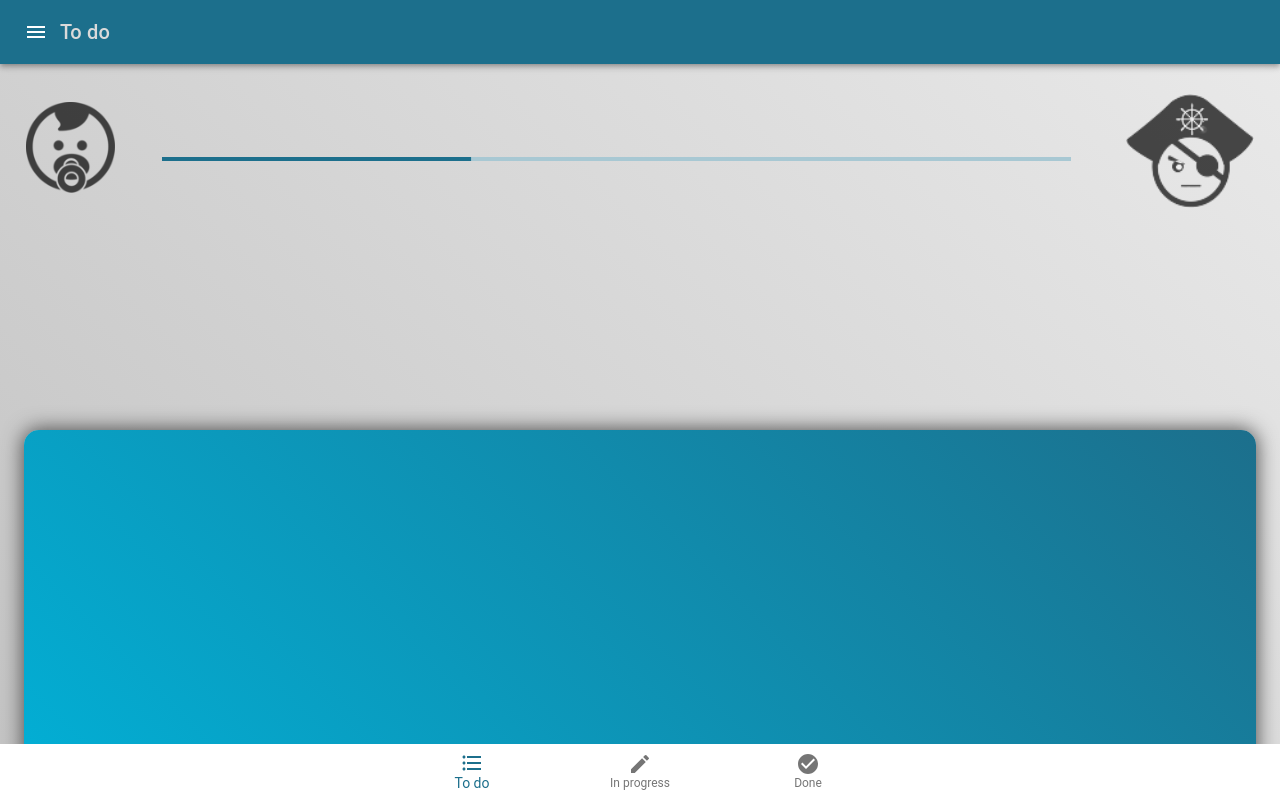
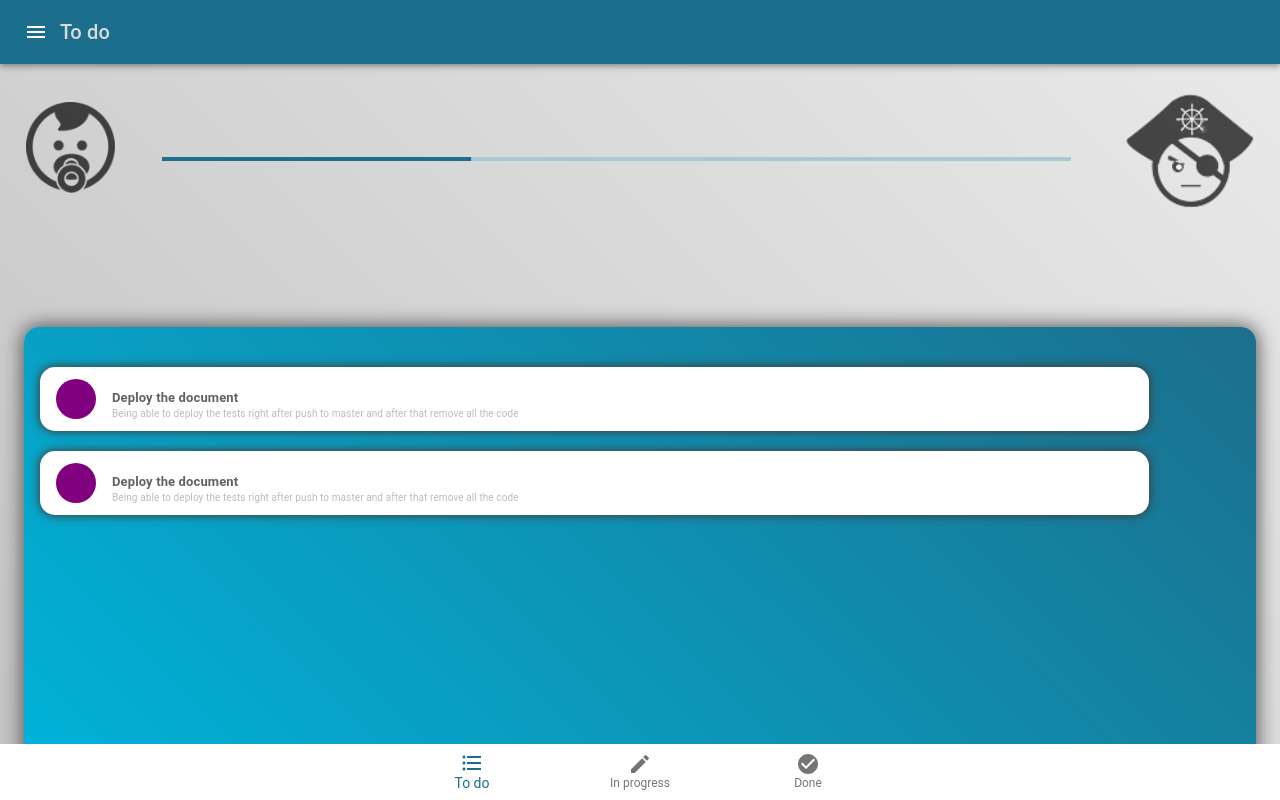
Before and after one commit to Doriel1121/souto, a React (Create React App) app in the folder souto-app/: page /#/ in a window 1280 px wide. Built offline with nearby package versions, Linux system fonts and the light colour scheme.

Commit message:
Rebaseno

```diff
--- /dev/null
+++ b/souto-app/src/components/board.js
@@ -0,0 +1,25 @@
+import React, { Component } from 'react'
+import Ticket from './ticket'
+
+const styles = {
+    board: {
+        height: '60vh',
+        margin: '3vh',
+        borderRadius: '15px',
+        background: 'linear-gradient(45deg, #00B4DB, rgb(28 111 140))',
+        boxShadow: '0px 0px 20px 1px rgb(78 78 78)',
+        marginTop: '7vw'
+    },
+}
+
+export default class Board extends Component {
+    render() {
+        return (
+            <div style={styles.board}>
+                {this.props.tickets.map((ticket) => {
+                    return <Ticket info={ticket}/>
+                })}
+            </div>
+        )
+    }
+}
--- a/souto-app/src/components/pages/homePage.js
+++ b/souto-app/src/components/pages/homePage.js
@@ -5,16 +5,10 @@ import EditIcon from '@material-ui/icons/Edit'
 import CheckCircleIcon from '@material-ui/icons/CheckCircle'
 import Menu from '../menu'
 import Progress from '../progress'
+import Ticket from '../ticket'
+import Board from '../board'
 
 const styles = {
-    page: {
-        height: '60vh',
-        margin: '3vh',
-        borderRadius: '15px',
-        background: 'linear-gradient(45deg, #00B4DB, rgb(28 111 140))',
-        boxShadow: '0px 0px 20px 1px rgb(78 78 78)',
-        marginTop: '15vw'
-    },
     buttonNav: {
         position: 'absolute',
         bottom: '0px',
@@ -42,9 +36,7 @@ export default class HomePage extends Component {
             <div>
                 <Menu title={this.state.currentNav} />
                 <Progress steps={10} currentStep={3}/>
-                <div style={styles.page}>
-
-                </div>
+                <Board tickets={[{title: 'Deploy the document', description: 'Being able to deploy the tests right after push to master and after that remove all the code'},{title: 'Deploy the document', description: 'Being able to deploy the tests right after push to master and after that remove all the code'}]}/>
                 <BottomNavigation
                 style={styles.buttonNav}
                 value={this.state.currentNav}
--- /dev/null
+++ b/souto-app/src/components/ticket.js
@@ -0,0 +1,57 @@
+import React, { Component } from "react";
+import { Typography, Avatar } from "@material-ui/core";
+
+const styles = {
+  pickBox: {
+    marginBottom: "2.5vh",
+    marginLeft: "2vh",
+    position: "relative",
+    top: "5vh",
+    width: "90%",
+    height: "8vh",
+    borderRadius: "15px",
+    backgroundColor: "white",
+    boxShadow: '0 0 10px 1px #3e3e3e'
+  },
+  title: {
+    fontSize: "small",
+    position: "relative",
+    top: -5,
+    color: "#646261",
+    marginLeft: "2vh",
+    display: "inline-block",
+    fontWeight: "bolder",
+  },
+  avatar: {
+    width: "5vh",
+    height: "5vh",
+    backgroundColor: "purple",
+    display: "inline-block",
+    transform: "translateY(30%)",
+    marginLeft: "2vh",
+  },
+  rearInfo: {
+    fontSize: "x-small",
+    color: "#BFBAB8 ",
+    marginLeft: "9vh",
+    lineHeight: "0.2",
+  },
+};
+
+export default class Ticket extends Component {
+  render() {
+    return (
+      <div style={styles.pickBox}>
+        <Avatar style={styles.avatar}>
+          <span style={styles.AvatarContent}></span>
+        </Avatar>
+        <Typography style={styles.title}>
+          {this.props.info.title}
+        </Typography>
+        <Typography style={styles.rearInfo}>
+          {this.props.info.description}
+        </Typography>
+      </div>
+    );
+  }
+}
```
